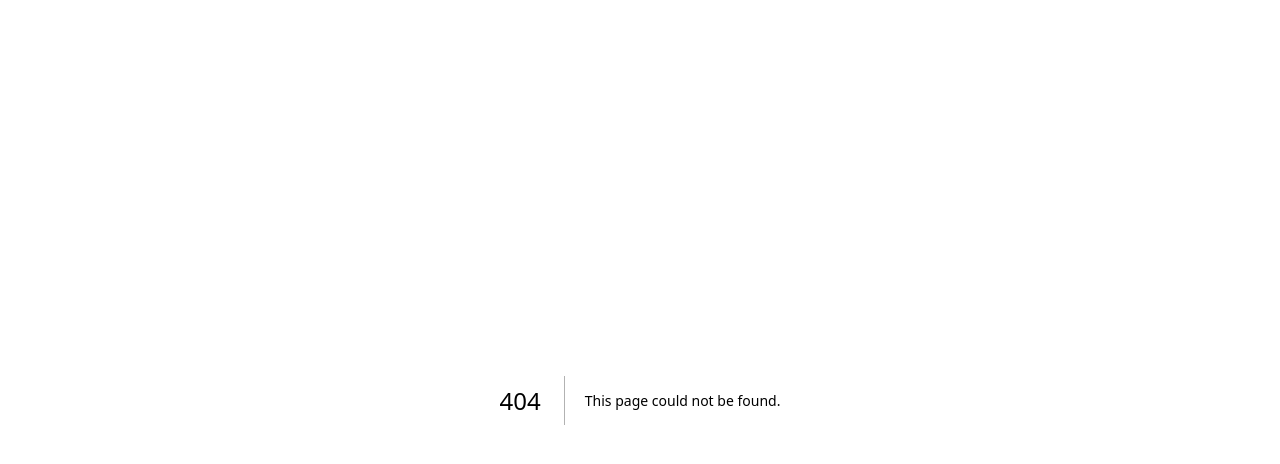
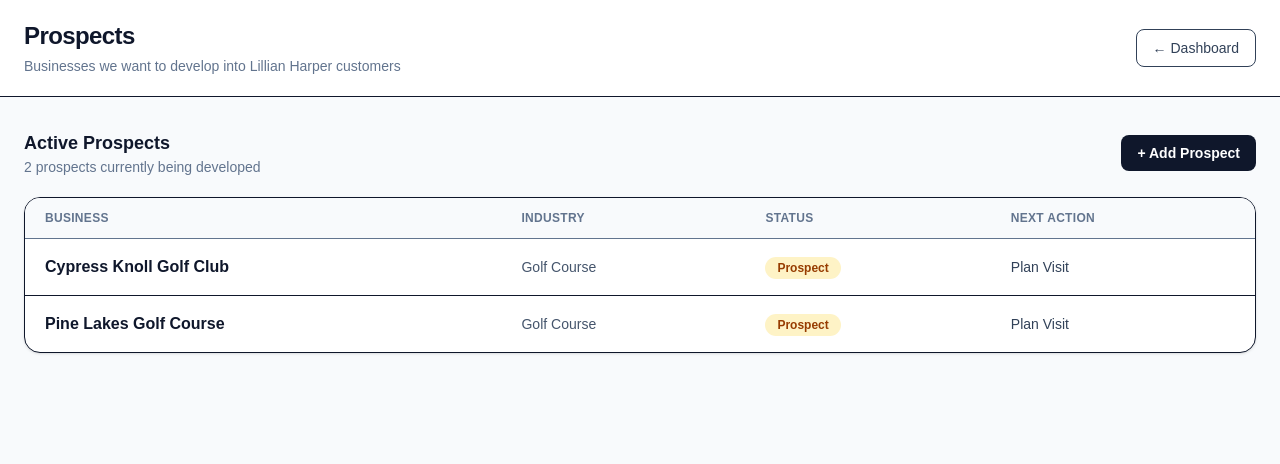
Before and after one commit to Jerry-Wendy/next-starter-template, a Next.js app: page /prospects in a window 1280 px wide. Before the commit this address had no page. Shown: the top 464 px of the page. Built offline with nearby package versions, Linux system fonts and the light colour scheme.

Commit message:
Add Prospects page

```diff
--- /dev/null
+++ b/src/app/prospects/page.tsx
@@ -0,0 +1,71 @@
+import Link from "next/link";
+import { prospects } from "../data/demo";
+
+export default function ProspectsPage() {
+  return (
+    <main className="min-h-screen bg-slate-50 text-slate-900">
+      <header className="border-b bg-white">
+        <div className="mx-auto flex max-w-7xl items-center justify-between px-6 py-5">
+          <div>
+            <h1 className="text-2xl font-bold tracking-tight">Prospects</h1>
+            <p className="mt-1 text-sm text-slate-500">
+              Businesses we want to develop into Lillian Harper customers
+            </p>
+          </div>
+          <Link
+            href="/"
+            className="rounded-lg border bg-white px-4 py-2 text-sm font-medium text-slate-700 hover:bg-slate-50"
+          >
+            ← Dashboard
+          </Link>
+        </div>
+      </header>
+
+      <section className="mx-auto max-w-7xl px-6 py-8">
+        <div className="mb-5 flex items-center justify-between">
+          <div>
+            <h2 className="text-lg font-semibold">Active Prospects</h2>
+            <p className="text-sm text-slate-500">
+              {prospects.length} prospects currently being developed
+            </p>
+          </div>
+
+          <button className="rounded-lg bg-slate-900 px-4 py-2 text-sm font-semibold text-white">
+            + Add Prospect
+          </button>
+        </div>
+
+        <div className="overflow-hidden rounded-2xl border bg-white shadow-sm">
+          <table className="w-full text-left">
+            <thead className="border-b bg-slate-50 text-xs uppercase tracking-wide text-slate-500">
+              <tr>
+                <th className="px-5 py-3">Business</th>
+                <th className="px-5 py-3">Industry</th>
+                <th className="px-5 py-3">Status</th>
+                <th className="px-5 py-3">Next Action</th>
+              </tr>
+            </thead>
+            <tbody className="divide-y">
+              {prospects.map((prospect) => (
+                <tr key={prospect.name} className="hover:bg-slate-50">
+                  <td className="px-5 py-4 font-semibold">{prospect.name}</td>
+                  <td className="px-5 py-4 text-sm text-slate-600">
+                    {prospect.industry}
+                  </td>
+                  <td className="px-5 py-4">
+                    <span className="rounded-full bg-amber-100 px-3 py-1 text-xs font-semibold text-amber-800">
+                      {prospect.status}
+                    </span>
+                  </td>
+                  <td className="px-5 py-4 text-sm font-medium text-slate-700">
+                    {prospect.next}
+                  </td>
+                </tr>
+              ))}
+            </tbody>
+          </table>
+        </div>
+      </section>
+    </main>
+  );
+}
```
